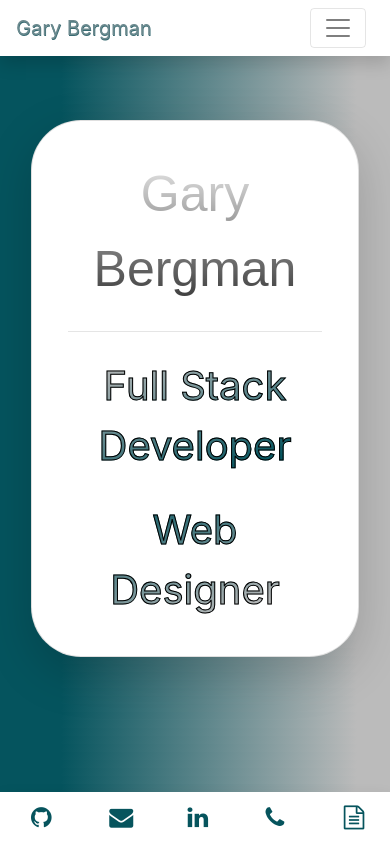
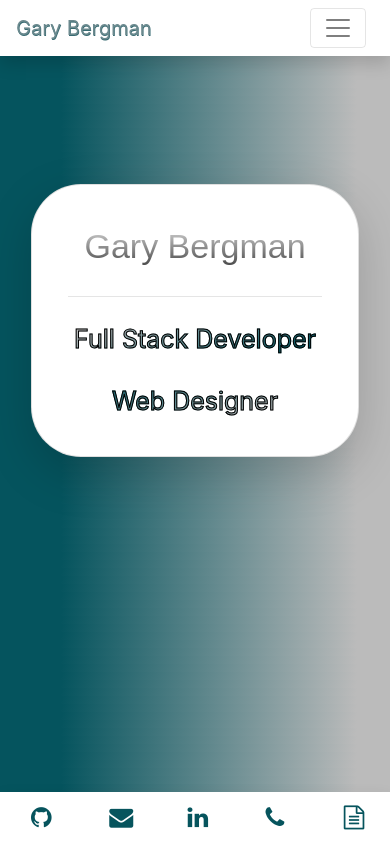
Before and after one commit to Gary-Bergman/React-Portfolio, a React (Create React App) app in the folder client/: page / in a window 390 px wide. Built offline with nearby package versions, Linux system fonts and the light colour scheme.

Commit message:
Adjusted text and formatting for Intro page at small breakpoint for mobile view with media queries

```diff
--- a/client/src/index.css
+++ b/client/src/index.css
@@ -275,11 +275,16 @@ i:hover {
 
 @media only screen and (max-width: 430px) {
   .nameIntro {
-    font-size: 50px;
+    font-size: 34px;
   }
 
   .bodyIntro {
-    font-size: 40px;
+    font-size: 25px;
+  }
+
+  .introCard {
+    margin-top: 4em !important;
+
   }
 
 
```
